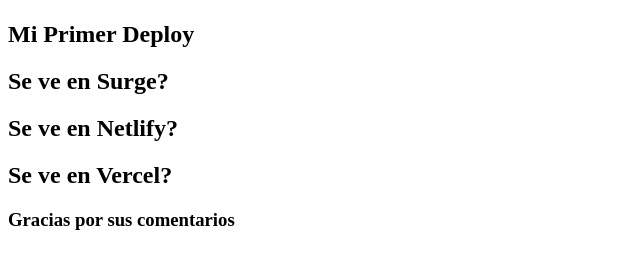
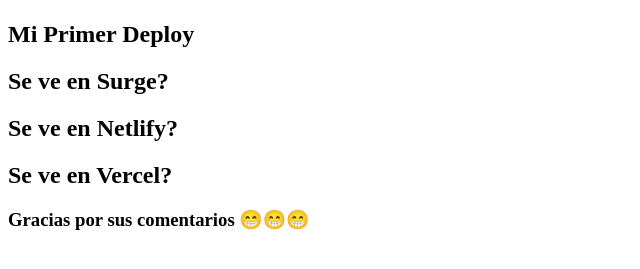
Before and after one commit to oscarindex/mysite.io, a plain HTML site: page index.html in a window 1280 px wide. Shown: the part 59-328 px from the top of the page, without its empty margins (0-640 px from the left). Drawn offline with Linux system fonts and the light colour scheme.

Commit message:
branch
branch

```diff
--- a/index.html
+++ b/index.html
@@ -13,6 +13,6 @@
     <h2>Se ve en Netlify?</h2>
     <h2>Se ve en Vercel?</h2>
 
-    <h3>Gracias por sus comentarios</h3>
+    <h3>Gracias por sus comentarios 😁😁😁</h3>
 </body>
 </html>
```
